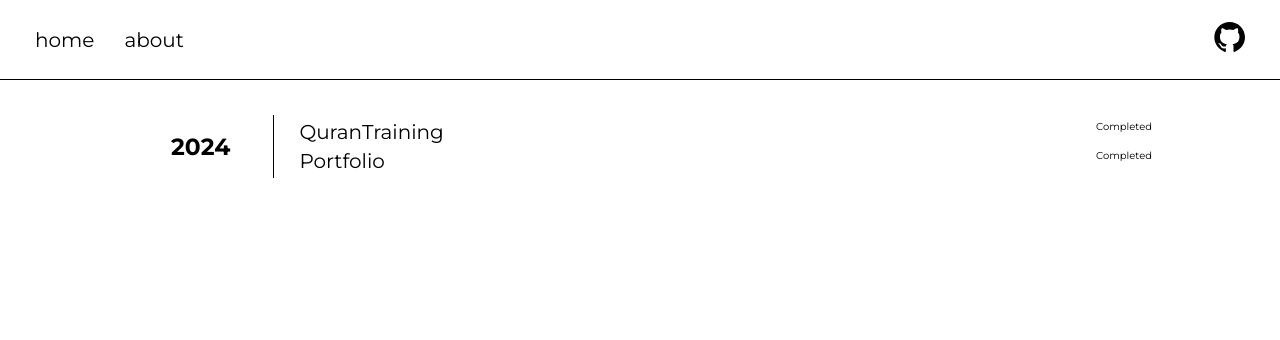
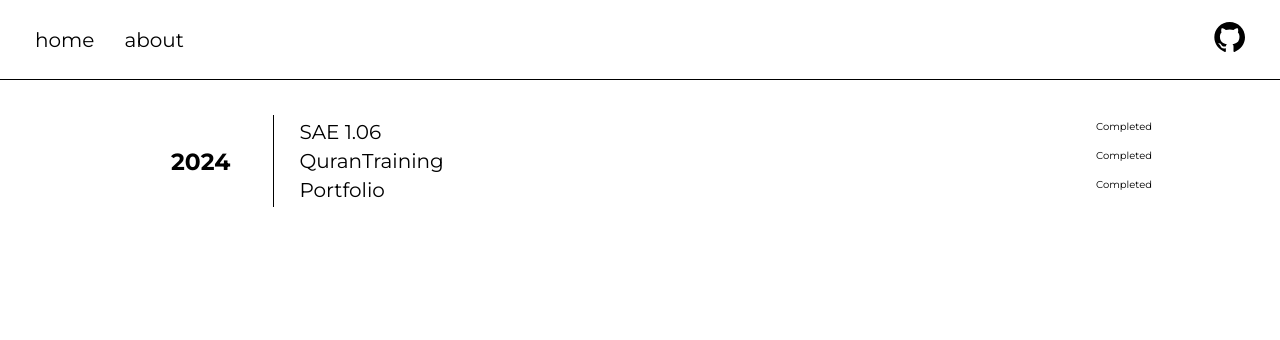
Before and after one commit to seyyko/portfolio, a Flask app: page / in a window 1280 px wide. Shown: the top 340 px of the page. Run offline with Flask 3, Linux system fonts and the light colour scheme; parts of the project's set-up code (start-up, migrations or seed data) failed here and were passed over.

Commit message:
add a project

```diff
--- a/portfolio/projects.json
+++ b/portfolio/projects.json
@@ -3,6 +3,13 @@
         {
             "year": "2024",
             "project_list": [
+                {
+                    "name": "SAE 1.06",
+                    "url": "https://hchamrouk.com/sae1-06/",
+                    "description": "SAE1.06 project is a static website designed to present a controversy through an interactive form and structured content, emphasizing user engagement and data handling with PHP.",
+                    "technologies": ["HTML", "CSS", "JavaScript", "PHP"],
+                    "status": "Completed"
+                },
                 {
                     "name": "QuranTraining",
                     "url": "quran_app.index",
--- a/portfolio/templates/portfolio/pf_index.html
+++ b/portfolio/templates/portfolio/pf_index.html
@@ -11,7 +11,11 @@
                 <div class="projects">
                     {% for p in project['project_list'] %}
                         <div class="project">
-                            <a href="{{ url_for(p['url']) }}">{{ p['name'] }}</a>
+                            {% if 'https' in p['url'] %}
+                                <a href="{{ p['url'] }}">{{ p['name'] }}</a>
+                            {% else %}
+                                <a href="{{ url_for(p['url']) }}">{{ p['name'] }}</a>
+                            {% endif %}
                             <p class="status">{{ p['status'] }}</p>
                         </div>
                     {% endfor %}
```
